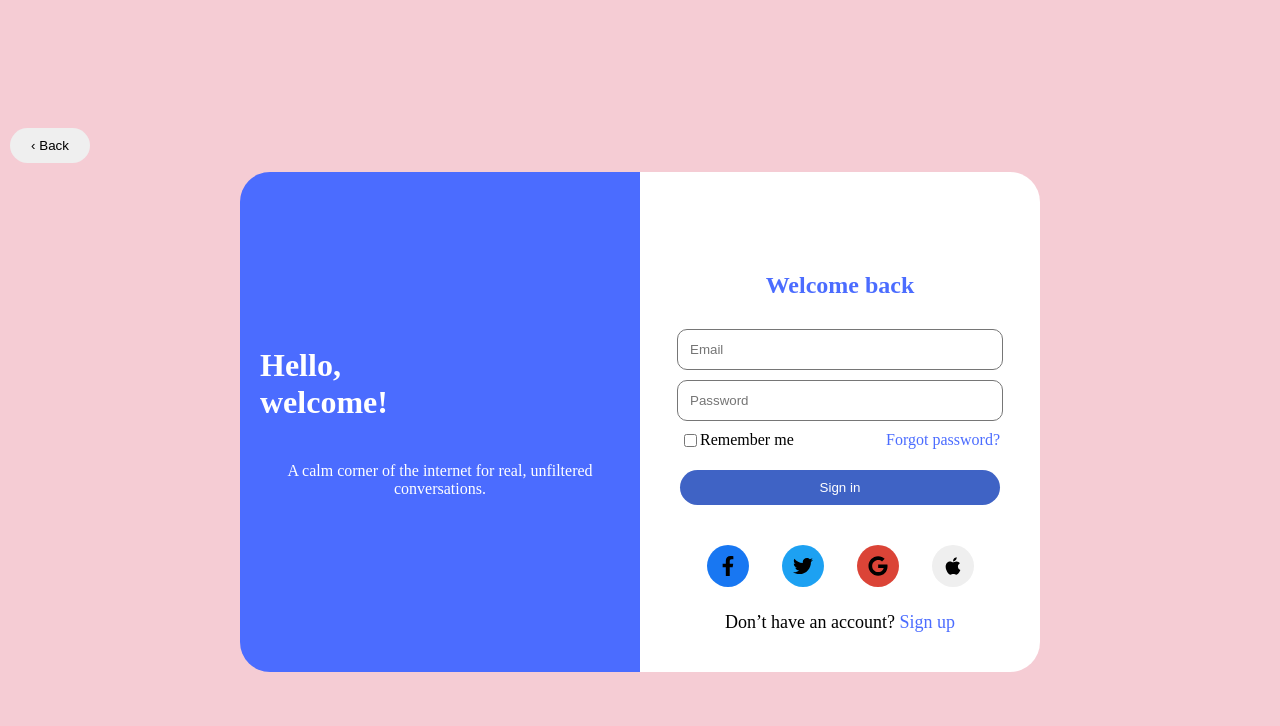
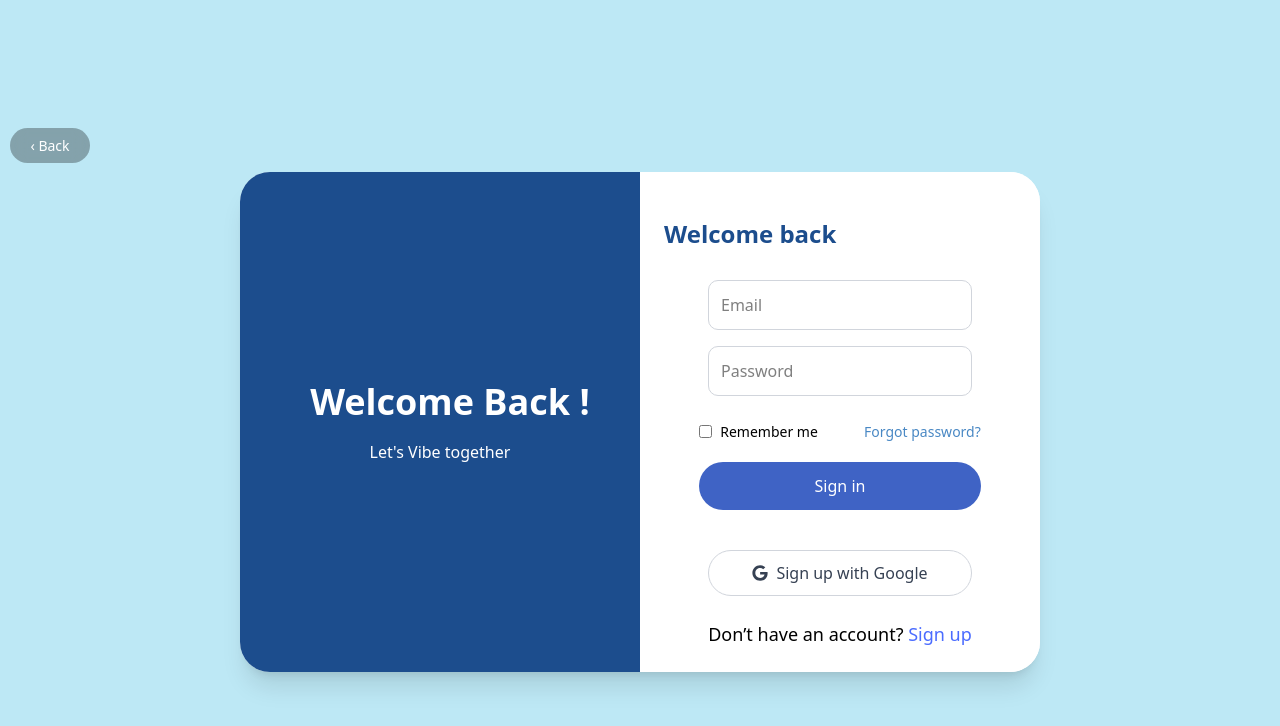
Before and after one commit to GUNA777448/VIBE-CHAT-CLIENT, a React (Vite) app: page /login in a window 1280 px wide. Shown: the top 726 px of the page. Built offline with nearby package versions, Linux system fonts and the light colour scheme.

Commit message:
changed the UI of the authpages

```diff
--- a/package.json
+++ b/package.json
@@ -15,7 +15,8 @@
     "react": "^19.2.0",
     "react-dom": "^19.2.0",
     "react-icons": "^5.5.0",
-    "react-router-dom": "^7.10.1"
+    "react-router-dom": "^7.10.1",
+    "zustand": "^5.0.9"
   },
   "devDependencies": {
     "@eslint/js": "^9.39.1",
--- a/src/App.css
+++ b/src/App.css
@@ -1,42 +1 @@
-/* #root {
-  max-width: 1280px;
-  margin: 0 auto;
-  padding: 2rem;
-  text-align: center;
-}
-
-.logo {
-  height: 6em;
-  padding: 1.5em;
-  will-change: filter;
-  transition: filter 300ms;
-}
-.logo:hover {
-  filter: drop-shadow(0 0 2em #646cffaa);
-}
-.logo.react:hover {
-  filter: drop-shadow(0 0 2em #61dafbaa);
-}
-
-@keyframes logo-spin {
-  from {
-    transform: rotate(0deg);
-  }
-  to {
-    transform: rotate(360deg);
-  }
-}
-
-@media (prefers-reduced-motion: no-preference) {
-  a:nth-of-type(2) .logo {
-    animation: logo-spin infinite 20s linear;
-  }
-}
-
-.card {
-  padding: 2em;
-}
-
-.read-the-docs {
-  color: #888;
-} */
+@import "tailwindcss";
--- a/src/index.css
+++ b/src/index.css
@@ -1,105 +1 @@
-@tailwind base;
-@tailwind components;
-@tailwind utilities;
-
-
-html,
-body,
-#root {
-  margin: 0;
-  padding: 0;
-  width: 100%;
-  height: 100%;
-}
-
-.star {
-  position: fixed;
-  width:10px;
-  height: 10px;
-  border-radius: 9999px;
-  pointer-events: none;
-  animation: star-burst 1.1s ease-out forwards;
-  box-shadow: 0 0 8px currentColor;
-}
-
-@keyframes star-burst {
-  0% {
-    transform: scale(0.4) translateY(0);
-    opacity: 1;
-  }
-  100% {
-    transform: scale(1.2) translateY(-25px);
-    opacity: 0;
-  }
-}
-
-
-/*
-:root {
-  font-family: system-ui, Avenir, Helvetica, Arial, sans-serif;
-  line-height: 1.5;
-  font-weight: 400;
-
-  color-scheme: light dark;
-  color: rgba(255, 255, 255, 0.87);
-  background-color: #242424;
-
-  font-synthesis: none;
-  text-rendering: optimizeLegibility;
-  -webkit-font-smoothing: antialiased;
-  -moz-osx-font-smoothing: grayscale;
-}
-
-a {
-  font-weight: 500;
-  color: #646cff;
-  text-decoration: inherit;
-}
-a:hover {
-  color: #535bf2;
-}
-
-body {
-  margin: 0;
-  display: flex;
-  place-items: center;
-  min-width: 320px;
-  min-height: 100vh;
-}
-
-h1 {
-  font-size: 3.2em;
-  line-height: 1.1;
-}
-
-button {
-  border-radius: 8px;
-  border: 1px solid transparent;
-  padding: 0.6em 1.2em;
-  font-size: 1em;
-  font-weight: 500;
-  font-family: inherit;
-  background-color: #1a1a1a;
-  cursor: pointer;
-  transition: border-color 0.25s;
-}
-button:hover {
-  border-color: #646cff;
-}
-button:focus,
-button:focus-visible {
-  outline: 4px auto -webkit-focus-ring-color;
-}
-
-@media (prefers-color-scheme: light) {
-  :root {
-    color: #213547;
-    background-color: #ffffff;
-  }
-  a:hover {
-    color: #747bff;
-  }
-  button {
-    background-color: #f9f9f9;
-  }
-} */
+@import "tailwindcss";
--- a/src/pages/Login.jsx
+++ b/src/pages/Login.jsx
@@ -1,4 +1,3 @@
-
 import { useNavigate } from "react-router-dom";
 import { motion } from "framer-motion";
 import { FaFacebookF, FaTwitter, FaGoogle, FaApple } from "react-icons/fa";
@@ -8,14 +7,13 @@ export default function Login() {
 
   return (
     <motion.div
-      className="w-screen h-[100vh] bg-[#f5ccd4] flex flex-col text-center justify-center"
-        initial= { {opacity: 0, y: 20 }}
-        animate= {{ opacity: 1, y: 0 }}
-        exit= {{opacity: 0, y: -20 }}
-        transition={{ duration: 0.35, ease: "easeInOut" }}
-      >
+      className="w-screen h-[100vh] bg-[#BDE8F5] flex flex-col text-center justify-center"
+      initial={{ opacity: 0, y: 20 }}
+      animate={{ opacity: 1, y: 0 }}
+      exit={{ opacity: 0, y: -20 }}
+      transition={{ duration: 0.35, ease: "easeInOut" }}
+    >
       <div className="h-[70%] flex flex-col text-center justify-evenly">
-
         {/* Back button */}
         <button
           onClick={() => navigate("/")}
@@ -49,19 +47,19 @@ export default function Login() {
               min-[500px]:flex
               min-[500px]:w-1/2
               h-full
-              bg-[#4b6cff]
+              bg-[#1C4D8D]
               flex-col
               justify-center
               px-10
               text-[white]
             "
           >
-            <h1 className="text-3xl xl:text-4xl font-semibold leading-tight mb-4 text-left ml-[20px]">
-              Hello,<br />welcome!
-            </h1>
-            <p className="text-sm text-white/90 max-w-xs m-[20px]">
-              A calm corner of the internet for real, unfiltered conversations.
-            </p>
+            <div className="flex flex-col items-center">
+              <h1 className="text-white text-3xl xl:text-4xl font-semibold leading-tight mb-4 text-left ml-[20px]">
+                Welcome Back !{" "}
+              </h1>
+              <p className="text-white">Let's Vibe together </p>
+            </div>
           </div>
 
           {/* Right Panel */}
@@ -69,18 +67,18 @@ export default function Login() {
             className="
               w-full
               min-[500px]:w-1/2
-              px-6 py-8
+              px-6 py-4
               bg-[white]
             "
           >
-            <h2 className="text-center lg:text-left text-xl sm:text-2xl font-semibold text-[#4b6cff] mb-5 mt-[100px]">
+            <h2 className="text-center lg:text-left text-xl sm:text-2xl font-semibold text-[#1C4D8D] mb-5 mt-[30px]">
               Welcome back
             </h2>
 
             <input
               placeholder="Email"
               className="w-[75%] mb-4 border border-gray-300 text-sm sm:text-base
-              focus:outline-none focus:border-[#4b6cff]
+              focus:outline-none focus:border-[#4988C4]
               p-[12px] m-[10px] rounded-[10px]"
             />
 
@@ -89,20 +87,23 @@ export default function Login() {
               placeholder="Password"
               className="w-[75%] mb-4 rounded-[10px]
               border border-gray-300 text-sm sm:text-base
-              focus:outline-none focus:border-[#4b6cff]
+              focus:outline-none focus:border-[#4988C4]
               p-[12px]"
             />
 
             {/* Remember + Forgot */}
             <div className="w-[80%] mt-[10px] mb-[20px] mx-auto flex items-center justify-between text-sm ">
               <label className="flex items-center gap-2">
-                <input type="checkbox" className="accent-[#4b6cff] cursor-pointer" />
+                <input
+                  type="checkbox"
+                  className="accent-[#4988C4] cursor-pointer"
+                />
                 <span>Remember me</span>
               </label>
 
               <span
                 onClick={() => navigate("/forgot")}
-                className="cursor-pointer text-[#4b6cff] hover:underline"
+                className="text-[#4988C4] cursor-pointer hover:underline"
               >
                 Forgot password?
               </span>
@@ -119,18 +120,15 @@ export default function Login() {
 
             {/* Social Login */}
             <div className="w-[75%] my-[20px] flex justify-around mx-auto">
-              <button className="h-[42px] w-[42px] text-[20px] border-none flex items-center justify-center rounded-full bg-[#1877f2] text-white hover:-translate-y-[2px] hover:shadow-[0_6px_15px_rgba(0,0,0,0.2)] transition cursor-pointer">
-                <FaFacebookF />
-              </button>
-              <button className="h-[42px] w-[42px] text-[20px] border-none flex items-center justify-center rounded-full bg-[#1da1f2] text-white hover:-translate-y-[2px] hover:shadow-[0_6px_15px_rgba(0,0,0,0.2)] transition cursor-pointer">
-                <FaTwitter />
-              </button>
-              <button className="h-[42px] w-[42px] text-[20px] border-none flex items-center justify-center rounded-full bg-[#db4437] text-white hover:-translate-y-[2px] hover:shadow-[0_6px_15px_rgba(0,0,0,0.2)] transition cursor-pointer">
-                <FaGoogle />
-              </button>
-              <button className="h-[42px] w-[42px] text-[20px] border-none flex items-center justify-center rounded-full bg-black text-white hover:-translate-y-[2px] hover:shadow-[0_6px_15px_rgba(0,0,0,0.2)] transition cursor-pointer">
-                <FaApple />
-              </button>
+
+                   <button
+              type="button"
+              className="w-[100vh] mx-auto flex items-center justify-center gap-2 bg-white border border-gray-300 text-gray-700 py-2.5 rounded-full hover:bg-gray-50 transition"
+            >
+              <FaGoogle />
+              <span> Sign up with Google</span>
+            </button>
+
             </div>
 
             {/* Signup Link */}
--- a/src/pages/Signup.jsx
+++ b/src/pages/Signup.jsx
@@ -1,6 +1,6 @@
 import { useState } from "react";
 import { useNavigate } from "react-router-dom";
-import { FaFacebookF, FaTwitter, FaGoogle, FaApple } from "react-icons/fa";
+import { FaGoogle } from "react-icons/fa";
 
 export default function Signup() {
   const navigate = useNavigate();
@@ -58,12 +58,12 @@ export default function Signup() {
   };
 
   return (
-    <div className="w-screen h-[100vh] bg-[#f5ccd4] flex flex-col text-center justify-center">
+    <div className="w-screen h-screen bg-[#BDE8F5] flex flex-col text-center justify-center">
       <div className="h-[70%] flex flex-col text-center justify-evenly">
         {/* Back button */}
         <button
           onClick={() => navigate("/")}
-          className="w-[80px] h-[35px] rounded-full bg-black/30 px-4 py-2 text-sm text-white backdrop-blur ml-[10px]
+          className="w-20 h-8.75 rounded-full bg-black/30 px-4 py-2 text-sm text-white backdrop-blur ml-2.5
              transition-all duration-300 cursor-pointer
              hover:bg-black/50 hover:-translate-y-[2px]
              hover:shadow-[0_6px_15px_rgba(0,0,0,0.2)] border-none"
@@ -74,23 +74,24 @@ export default function Signup() {
         {/* Main Card */}
         <div
           className="
-          h-[500px] w-[calc(100vw-20px)] max-w-[800px] bg-white rounded-[30px] shadow-xl overflow-hidden
-          mx-auto
-          flex flex-col
-          min-[500px]:flex-row
-          "
+            h-full w-[calc(100vw-20px)] max-w-200 bg-white rounded-[30px] shadow-xl overflow-hidden
+            mx-auto
+            flex flex-col
+            min-[500px]:flex-row
+             "
         >
           {/* Left Panel (Desktop only) */}
           <form
             onSubmit={handleSubmit}
             className="
             w-full
+            h-full
             min-[500px]:w-1/2
-            px-6 py-8
+            px-6
             bg-[white]
             "
           >
-            <h2 className="text-center lg:text-left text-xl sm:text-2xl font-semibold text-[#4b6cff] mb-5 mt-[70px]  ">
+            <h2 className="text-center lg:text-left text-xl sm:text-2xl font-semibold text-[#1C4D8D] mb-5 mt-[20px]  ">
               Get Started
             </h2>
             {error && <p className="text-red-500 text-sm mb-3">{error}</p>}
@@ -144,36 +145,26 @@ export default function Signup() {
               {loading ? "Signing up..." : "Sign up"}
             </button>
 
-            {/* Social Login */}
-            <div className="w-[75%] my-[20px] flex text-center justify-around mx-auto ">
-              <button
-                className="h-[42px] w-[42px] text-[20px] border-none flex items-center justify-center rounded-full bg-[#1877f2] text-white hover:-translate-y-[2px] hover:shadow-[0_6px_15px_rgba(0,0,0,0.2)] transition cursor-pointer"
-                aria-label="Facebook"
-              >
-                <FaFacebookF className="text-white" />
-              </button>
-              <button
-                className="h-[42px] w-[42px] text-[20px] border-none flex items-center justify-center rounded-full bg-[#1da1f2] text-white hover:-translate-y-[2px] hover:shadow-[0_6px_15px_rgba(0,0,0,0.2)] transition cursor-pointer"
-                aria-label="Twitter"
-              >
-                <FaTwitter className="text-white" />
-              </button>
-              <button
-                className="h-[42px] w-[42px] text-[20px] border-none flex items-center justify-center rounded-full bg-[#db4437] text-white hover:-translate-y-[2px] hover:shadow-[0_6px_15px_rgba(0,0,0,0.2)] transition cursor-pointer"
-                aria-label="Google"
-              >
-                <FaGoogle className="text-white" />
-              </button>
-              <button
-                className="h-[42px] w-[42px] text-[20px] border-none flex items-center justify-center rounded-full bg-black text-white hover:-translate-y-[2px] hover:shadow-[0_6px_15px_rgba(0,0,0,0.2)] transition cursor-pointer"
-                aria-label="Apple"
-              >
-                <FaApple className="text-white" />
-              </button>
+            {/* Divider for social login */}
+            <div className="flex items-center w-[80%] mx-auto my-2">
+              <div className="flex-grow border-t border-gray-300"></div>
+              <span className="flex-shrink mx-4 text-gray-500 text-sm">
+                or continue with
+              </span>
+              <div className="flex-grow border-t border-gray-300"></div>
             </div>
 
+            {/* Google Sign Up Button */}
+            <button
+              type="button"
+              className="w-[80%] mx-auto flex items-center justify-center gap-2 bg-white border border-gray-300 text-gray-700 py-2.5 rounded-full hover:bg-gray-50 transition"
+            >
+              <FaGoogle />
+              <span>Sign up with Google</span>
+            </button>
+
             {/* Signup Link */}
-            <p className="mt-[25px] mb-[50px] text-center text-[18px]">
+            <p className="mt-[25px] mb-[50px] text-center text-stone-900 text-[18px]">
               Already have an account?{" "}
               <span
                 onClick={() => navigate("/login")}
```
Also changed, not shown: 1 other file (tests, documents, lock files or other folders).
